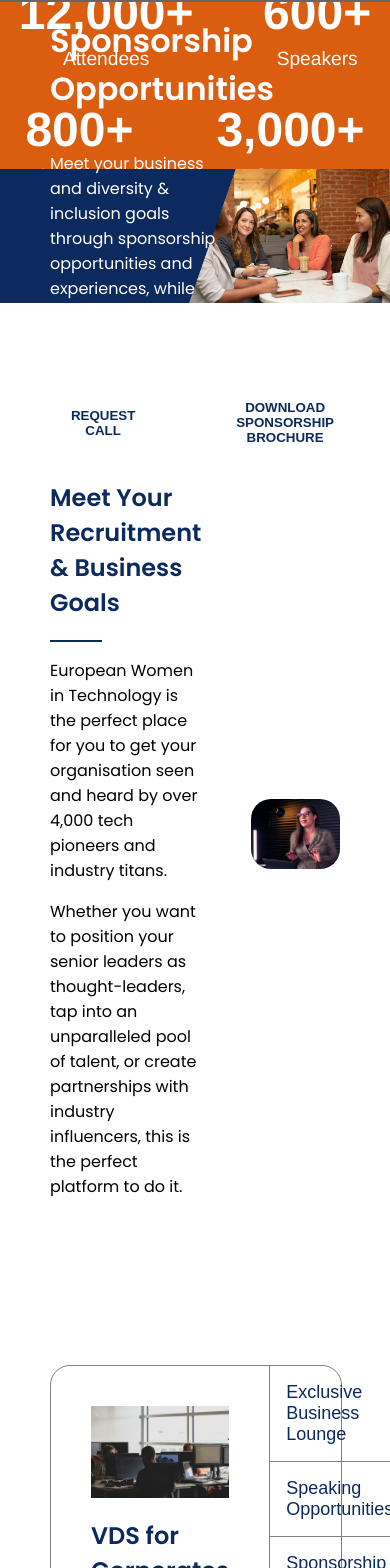
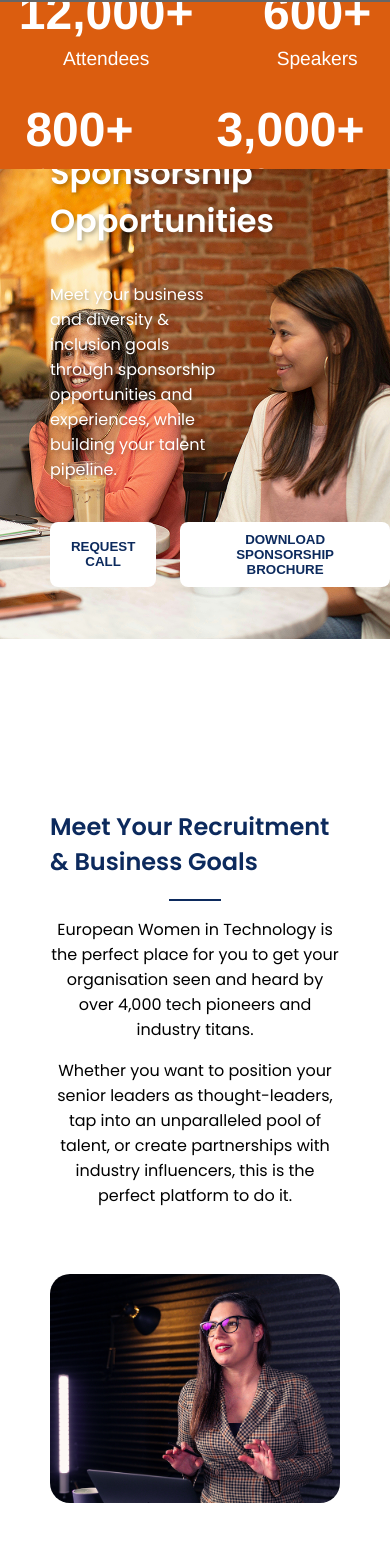
Before and after one commit to GavinCartier/congresswomen, a React (Vite) app: page / in a window 390 px wide. Shown: the part 1006-2574 px from the top of the page. Built offline with nearby package versions, Linux system fonts and the light colour scheme; grey boxes are pictures that could not be loaded.

Commit message:
some mobile formatting

```diff
--- a/src/components/MeetYourGoals/MeetYourGoals.module.css
+++ b/src/components/MeetYourGoals/MeetYourGoals.module.css
@@ -30,3 +30,32 @@
     width: 100%;
     border-radius: 20px;
 }
+
+@media (max-width: 768px) {
+    .meetYourGoals {
+        flex-direction: column;
+        justify-content: center;
+    }
+
+    .meetYourGoalsImage {
+        justify-content: center;
+        display: flex;
+    }
+
+    .meetYourGoalsImage img {
+        max-width: 500px;
+    }
+
+    .meetYourGoalsText {
+        justify-items: center;
+    }
+
+    .meetYourGoalsText p {
+        text-align: center;
+    }
+
+    .meetYourGoalsText hr {
+        margin-left: auto;
+        margin-right: auto;
+    }
+}
--- a/src/components/SponsorshipOpportunities/SponsorshipOpportunities.module.css
+++ b/src/components/SponsorshipOpportunities/SponsorshipOpportunities.module.css
@@ -1,6 +1,9 @@
 .sponsorshipOpportunities {
     position: relative;
+    display: grid;
     width: 100%;
+    text-shadow: 2px 2px 4px rgba(0, 0, 0, 0.3);
+    overflow: hidden;
 }
 
 .sponsorshipOpportunities img {
@@ -45,4 +48,14 @@
 button:hover {
     background-color: #cce4ff;
     color: #023e8a;
-  }
+}
+
+@media (max-width: 768px) {
+    .sponsorshipOpportunities {
+        justify-content: right;
+    }
+    .sponsorshipOpportunities img {
+        width: auto;
+        min-height: 350px;
+    }
+}
```
